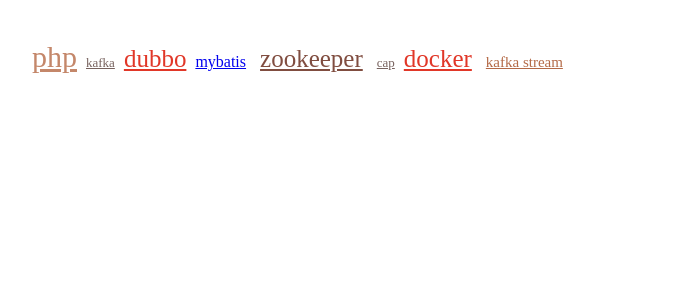
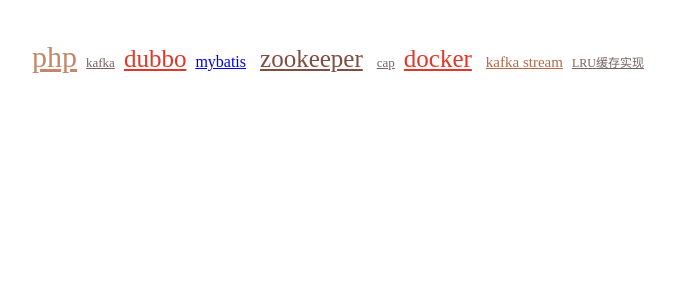
Before and after one commit to meiwenhui/blog.meiwenhui.com, a Jekyll site: the page index.html, which Jekyll copies as it is, in a window 1280 px wide. Shown: the top 300 px of the page, without its empty margins (13-688 px from the left). Built offline with Jekyll 4.4.1, drawn with Linux system fonts in a browser that asks for light colours.

Commit message:
Update index.html

```diff
--- a/index.html
+++ b/index.html
@@ -59,6 +59,8 @@ $(document).ready(function(){
 		<a target="_blank" href="http://www.ruanyifeng.com/blog/2018/07/cap.html/">cap</a>
 		<a target="_blank" href="https://hub.docker.com/">docker</a>
 		<a target="_blank" href="http://kafka.apache.org/">kafka stream</a>
+		<a target="_blank" href="https://www.cnblogs.com/lzrabbit/p/3734850.html">LRU缓存实现</a>
+
 
 	</div>
 </div>
```
